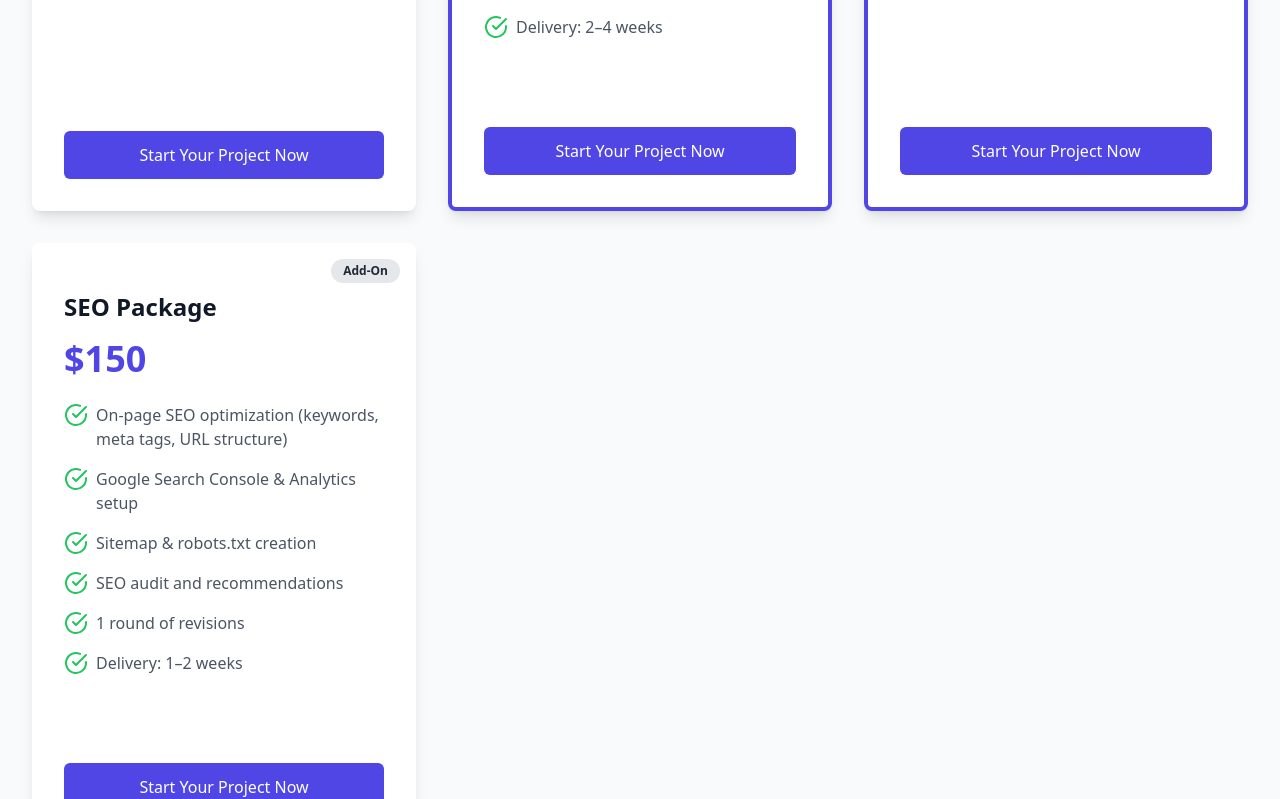
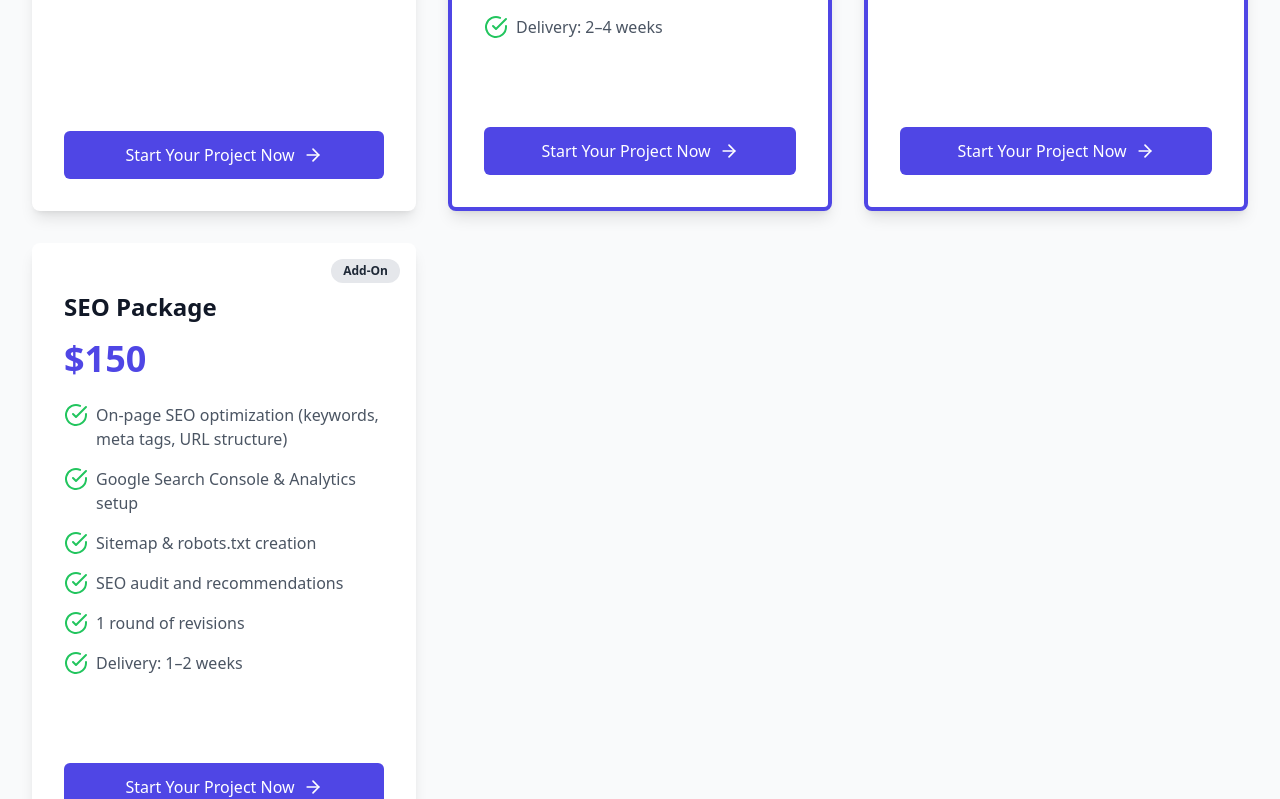
Before and after one commit to nav-commits/WebsiteBusiness, a React (Vite) app: page /services in a window 1280 px wide. Shown: the part 1045-1844 px from the top of the page. Built offline with nearby package versions, Linux system fonts and the light colour scheme.

Commit message:
fixed buttons

```diff
--- a/src/pages/Portfolio.tsx
+++ b/src/pages/Portfolio.tsx
@@ -94,7 +94,7 @@ const Portfolio = () => {
                   </ul>
                   <a
                     href={project.link}
-                    className="inline-flex items-center text-indigo-600 hover:text-indigo-700 mb-6"
+                    className="inline-flex items-center px-6 py-3 border border-transparent text-base font-medium rounded-md text-white bg-indigo-600 hover:bg-indigo-700 transition duration-150 ml-5"
                   >
                     Visit Website
                     <ArrowRight className="ml-2 h-5 w-5" />
--- a/src/pages/Services.tsx
+++ b/src/pages/Services.tsx
@@ -138,11 +138,13 @@ const Services = () => {
                   <div className="p-8">
   <Link
     to="/contact"
-                      className="block w-full text-center px-6 py-3 text-base font-medium rounded-md text-white bg-indigo-600 hover:bg-indigo-700 focus:outline-none focus:ring-2 focus:ring-indigo-500"
+    className="block w-full text-center px-6 py-3 text-base font-medium rounded-md text-white bg-indigo-600 hover:bg-indigo-700 focus:outline-none focus:ring-2 focus:ring-indigo-500 flex items-center justify-center"
   >
     Start Your Project Now
+    <ArrowRight className="ml-2 h-5 w-5" />
   </Link>
 </div>
+
                 </div>
               );
             })}
```
Lines whose indentation alone changed are shown as unchanged.
